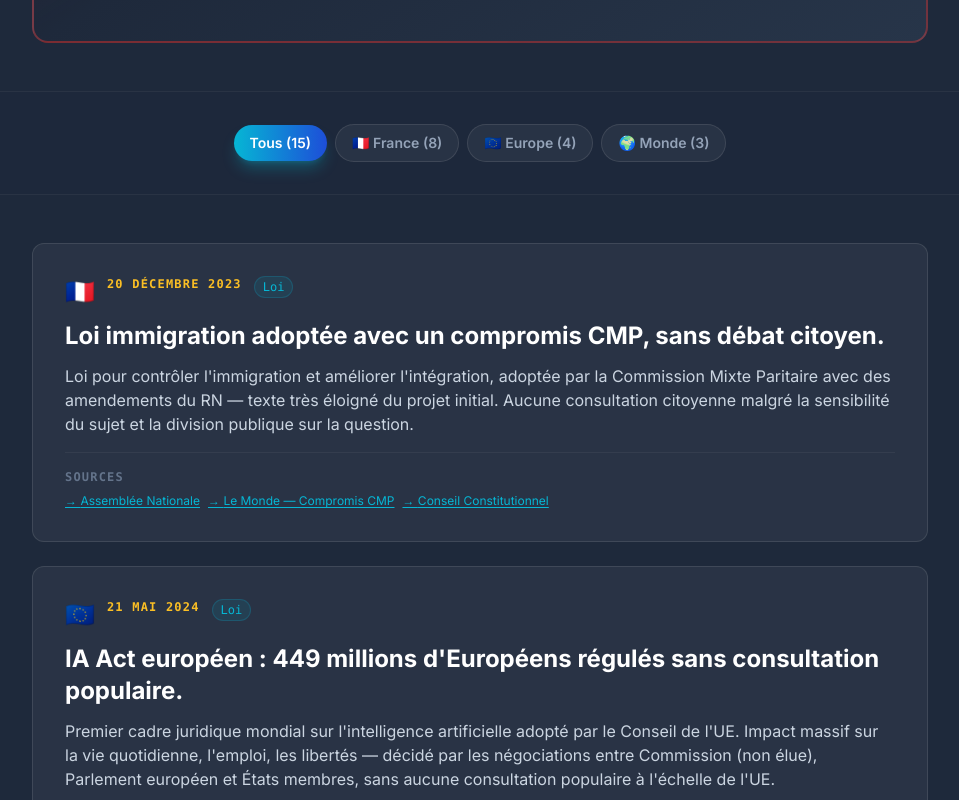
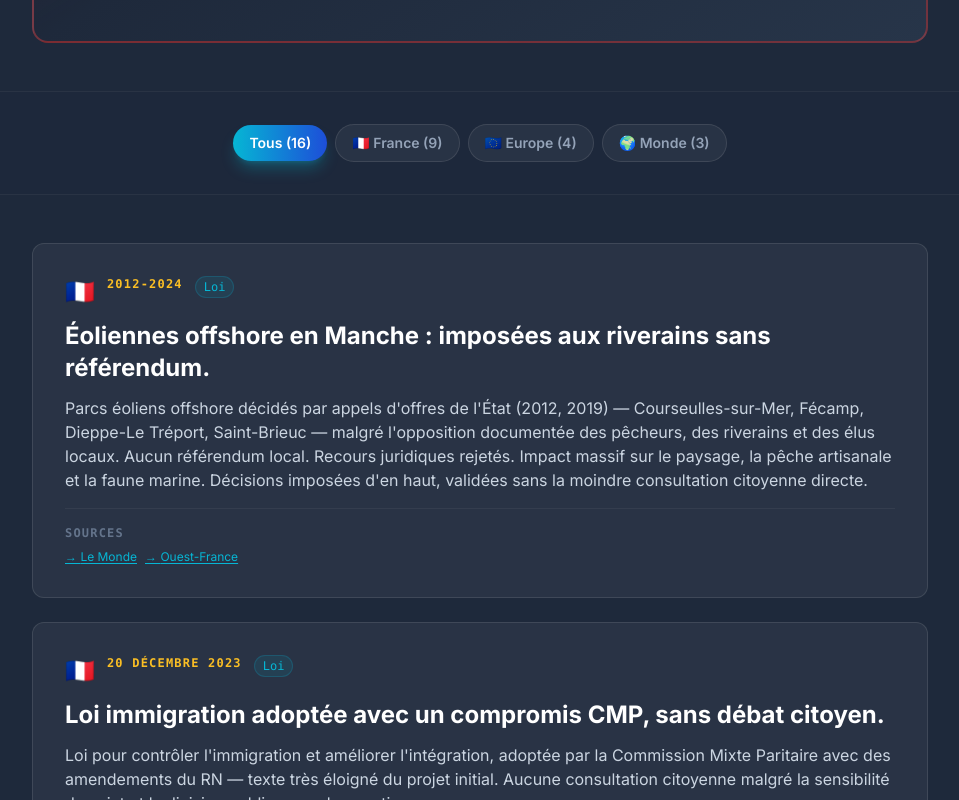
Before and after one commit to voxpop-project/voxpop-site, a Next.js app: page /le-mur in a window 1280 px wide. Shown: the part 1040-1840 px from the top of the page, without its empty margins (160-1119 px from the left). Built offline with nearby package versions, Linux system fonts and the light colour scheme.

Commit message:
feat(le-mur): ajout entree eoliennes offshore en Manche
Parcs eoliens offshore Courseulles, Fecamp, Dieppe-Le Treport, Saint-Brieuc
imposes sans referendum local malgre opposition pecheurs/riverains/elus.
Sources: Le Monde + Ouest-France.

```diff
--- a/src/app/le-mur/page.tsx
+++ b/src/app/le-mur/page.tsx
@@ -95,6 +95,21 @@ const events: WallEvent[] = [
     sources: [
       { label: "Service-Public.fr", url: "https://www.service-public.fr/particuliers/vosdroits/F37252" },
       { label: "Le Figaro", url: "https://www.lefigaro.fr/conjoncture/zfe-les-zones-a-faibles-emissions-suscitent-l-opposition-d-une-majorite-de-francais-20230621" },
+    ],
+  },
+  {
+    id: "eoliennes-manche",
+    date: "2012-2024",
+    year: 2024,
+    flag: "🇫🇷",
+    region: "fr",
+    category: "law",
+    title: "Éoliennes offshore en Manche : imposées aux riverains sans référendum.",
+    description:
+      "Parcs éoliens offshore décidés par appels d'offres de l'État (2012, 2019) — Courseulles-sur-Mer, Fécamp, Dieppe-Le Tréport, Saint-Brieuc — malgré l'opposition documentée des pêcheurs, des riverains et des élus locaux. Aucun référendum local. Recours juridiques rejetés. Impact massif sur le paysage, la pêche artisanale et la faune marine. Décisions imposées d'en haut, validées sans la moindre consultation citoyenne directe.",
+    sources: [
+      { label: "Le Monde", url: "https://www.lemonde.fr/planete/article/2023/11/24/le-premier-parc-eolien-en-mer-de-fecamp-est-acheve_6202055_3244.html" },
+      { label: "Ouest-France", url: "https://www.ouest-france.fr/environnement/energies/eolien/eolien-en-mer-pourquoi-les-pecheurs-sont-en-colere-contre-le-parc-de-dieppe-le-treport-7c8c5544-9e8c-11ec-b540-72eaaa6b9f6f" },
     ],
   },
   {
```
